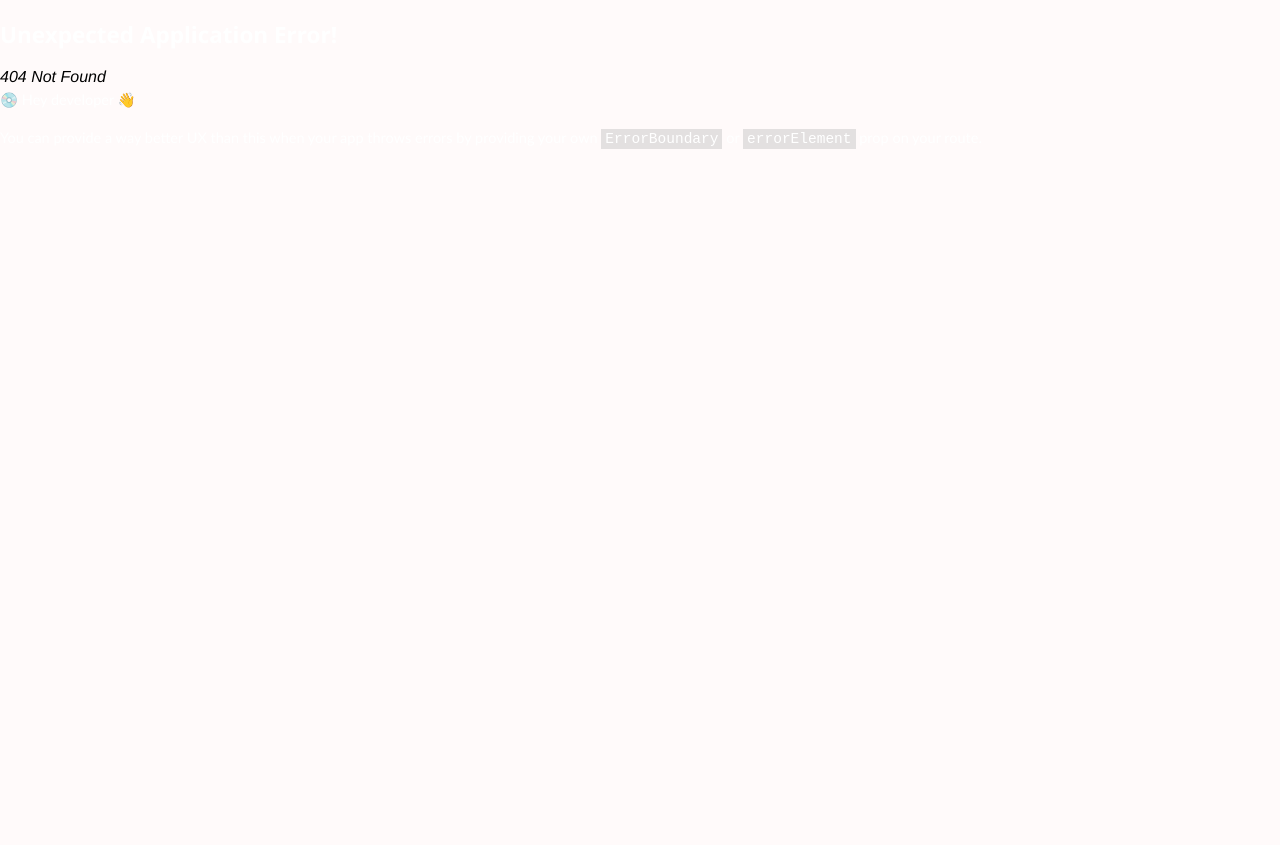
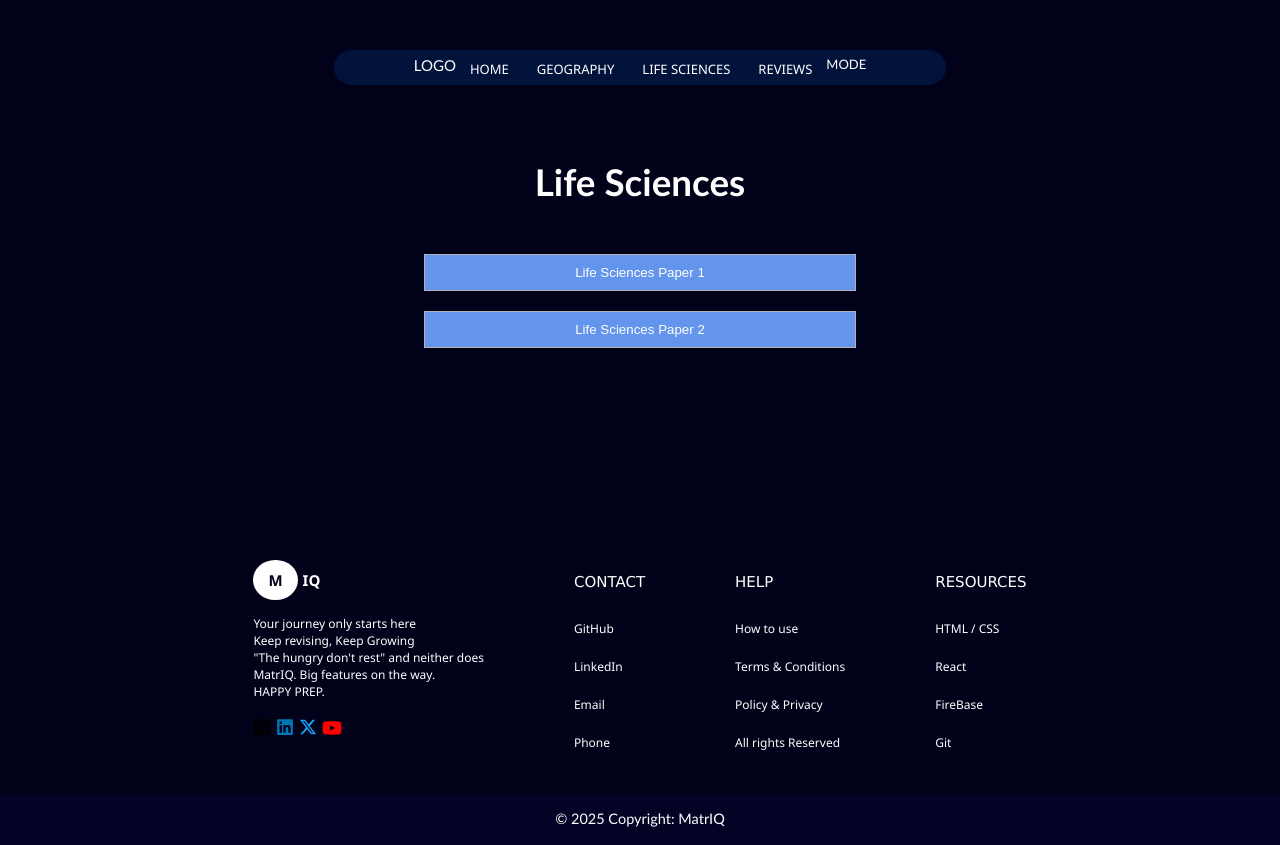
Before and after one commit to Mugwena14/MatrIQ, a React (Vite) app: page /LS in a window 1280 px wide. Before the commit this address had no page. Before the commit the page ends 800 px from the top, so only its background shows below. Built offline with nearby package versions, Linux system fonts and the light colour scheme.

Commit message:
LS Styling

```diff
--- a/src/App.jsx
+++ b/src/App.jsx
@@ -5,6 +5,7 @@ import HomePage from './Pages/HomePage'
 import PrivacyPage from './Pages/PrivacyPage'
 import TermsPage from './Pages/TermsPage'
 import GeoPage from './Pages/GeoPage'
+import LSPage from './Pages/LSPage'
 
 
 const App = () => {
@@ -16,6 +17,7 @@ const App = () => {
         <Route index element={<HomePage/>}/>
         <Route path='/Home' element={<HomePage/>}/>
         <Route path='/Geo' element={<GeoPage/>}/>
+        <Route path='/LS' element={<LSPage/>}/>
         <Route path='/Privacy' element={<PrivacyPage/>}/>
         <Route path='/Terms' element={<TermsPage/>}/>
       </Route>
--- a/src/Components/LS.jsx
+++ b/src/Components/LS.jsx
@@ -5,7 +5,7 @@ const LS = () => {
     return (
         <div className={styles.LS}>
             <div className={styles.box}>
-                <h1>Geography</h1>
+                <h1>Life Sciences</h1>
                 <div className={styles.paper}>
                     <p><button>Life Sciences Paper 1</button></p>
                     <p><button>Life Sciences Paper 2</button></p>
--- a/src/Components/LS.module.css
+++ b/src/Components/LS.module.css
@@ -0,0 +1,42 @@
+.LS{
+    margin-top: -50px;
+    margin-bottom: -20px;
+    background-color: hsl(240, 93%, 5%);
+    display: flex;
+    flex-direction: column;
+    align-items: center;
+    justify-content: center;
+}
+
+.box{
+    margin-top: 50px;
+    margin-bottom: 80px;
+    padding: 100px 20px;
+}
+
+.box button{
+    padding: 10px 150px;
+    border: 1px solid hsl(0, 0%, 70%);
+    background-color: cornflowerblue;
+    color: white;
+    outline: none;
+}
+
+.box button{
+    padding: 10px 150px;
+}
+
+.box button:hover{
+    background-color: hsl(0, 0%, 90%);
+    border-color: cornflowerblue;
+    color: cornflowerblue;
+    transition: ease-in-out, 0.5s;
+    transition: ease-out, 0.5s;
+}
+
+.box h1{
+    text-align: center;
+    margin-bottom: 50px;
+    color: white;
+    font-size: 2.3rem;
+}
--- /dev/null
+++ b/src/Pages/LSPage.jsx
@@ -0,0 +1,10 @@
+import React from 'react'
+import LS from '../Components/LS'
+
+const LSPage = () => {
+    return (
+        <LS/>
+    )
+}
+
+export default LSPage
```
